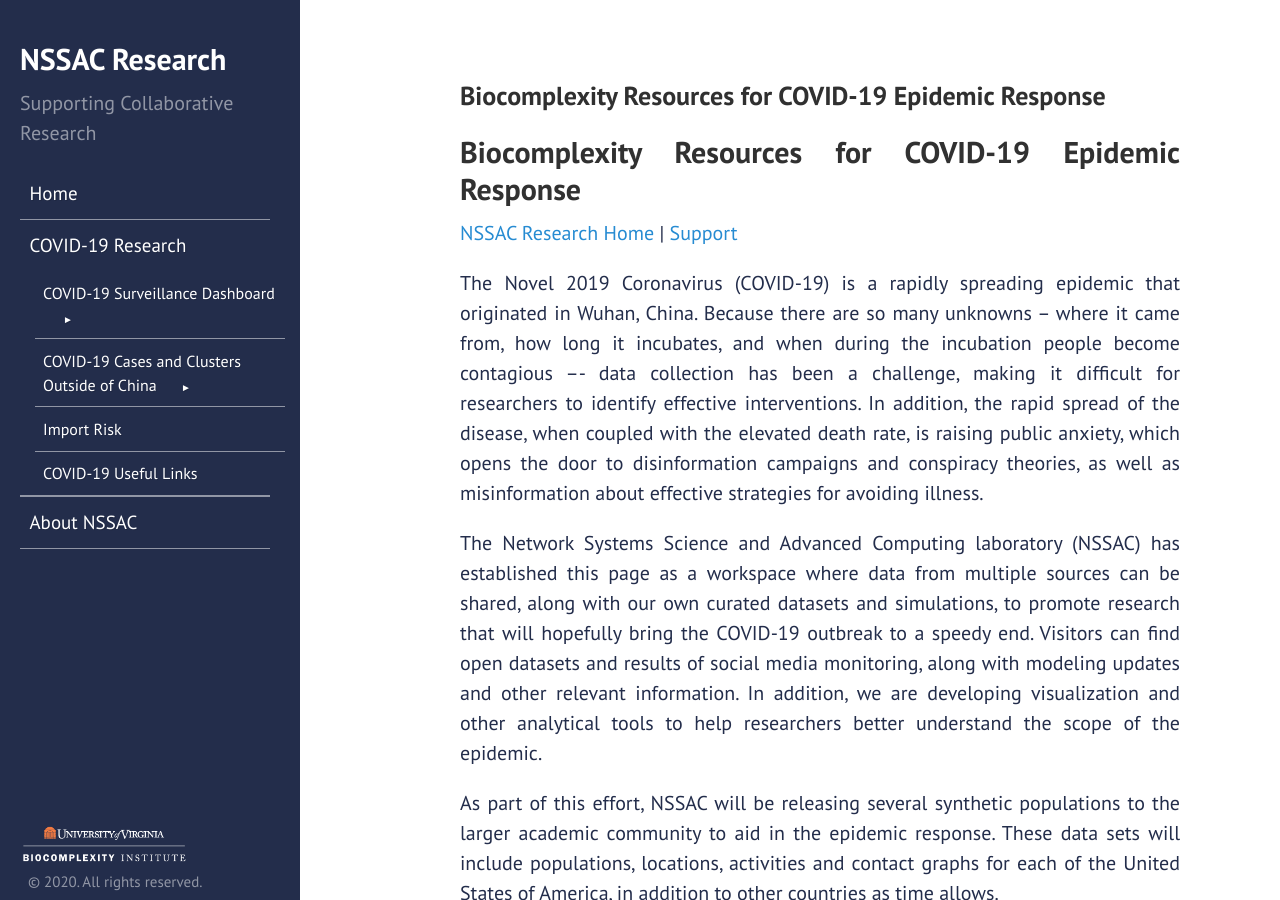
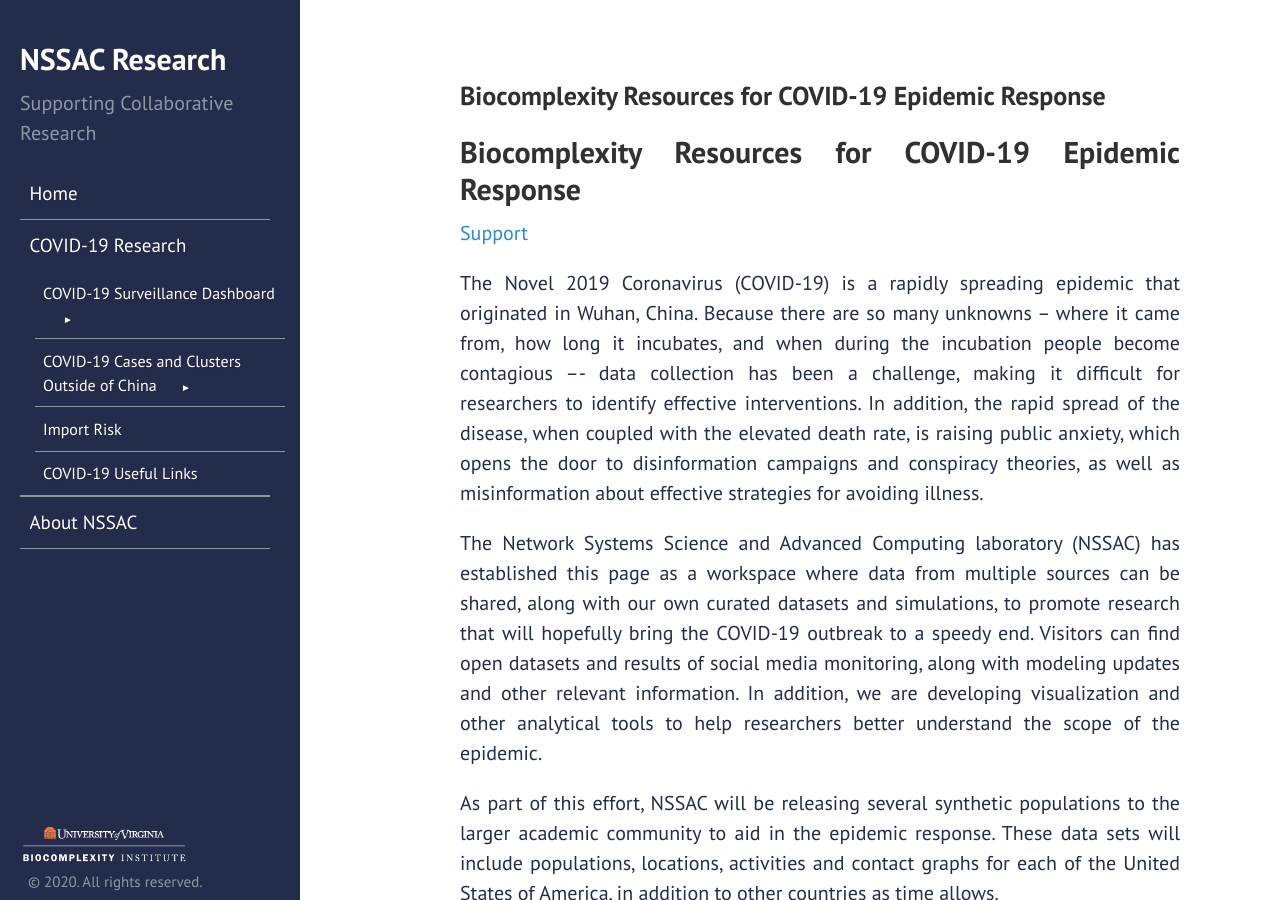
Before and after one commit to mehta-gaurav/mehta-gaurav.github.io, a Jekyll site: the page built from covid-19/index.md, in a window 1280 px wide and 900 px high. Built offline with Jekyll 4.4.1, drawn with Linux system fonts in a browser that asks for light colours; our own code applies the rules of GitHub Pages for plain Markdown files.

Commit message:
Update index.md

```diff
--- a/covid-19/index.md
+++ b/covid-19/index.md
@@ -1,5 +1,5 @@
 ## Biocomplexity Resources for COVID-19 Epidemic Response
-[NSSAC Research Home](https://nssac.github.io/) | [Support](mailto:nssac_ncov_support@virginia.edu?subject=Surveillance%20Dashboard)
+[Support](mailto:nssac_ncov_support@virginia.edu?subject=Surveillance%20Dashboard)
 
 The Novel 2019 Coronavirus (COVID-19) is a rapidly spreading epidemic that originated in Wuhan, China. Because there are so many unknowns – where it came from, how long it incubates, and when during the incubation people become contagious –- data collection has been a challenge, making it difficult for researchers to identify effective interventions. In addition, the rapid spread of the disease, when coupled with the elevated death rate, is raising public anxiety, which opens the door to disinformation campaigns and conspiracy theories, as well as misinformation about effective strategies for avoiding illness.
 
```
